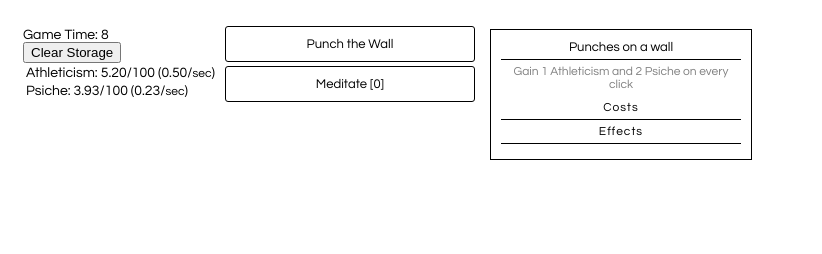
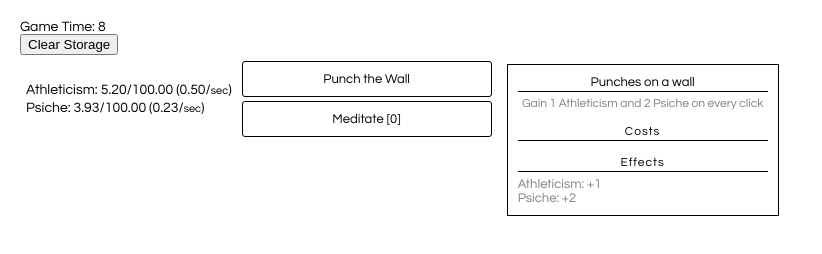
Before and after one commit to Alist3r/myapp, a React app: page / in a window 1280 px wide. Both pictures are taken after a click on the button "Punch the Wall". Shown: the whole page, without its empty margins (0-822 px from the left). Built offline with nearby package versions, Linux system fonts and the light colour scheme.

Commit message:
Constantnames, tooltip improved

```diff
--- a/src/Components/ActivityPanel.js
+++ b/src/Components/ActivityPanel.js
@@ -6,35 +6,40 @@ class ActivityPanel extends React.Component {
     super(props)
     this.state = {
       activity: props.activity,
-      gameResources: props.resourceList
+      gameResources: props.resourcesList
     }
   }
 
+
   doActivity() {
     var activityToDo = this.state.activity //one activity
-    var resourcesList = this.state.gameResources.slice() //entire resource list
+    var resourcesList = this.state.gameResources
 
     // ---------- CLICK EFFECT ---------- //
-    if(activityToDo.effectPerClick != null) {
+    /*if(activityToDo.effectPerClick != null) {
       let effects = activityToDo.effectPerClick.slice()
-      effects.forEach(effect => { //load effects list
-        for(let i=0; i<resourcesList.length;i++) { //apply effect to matching resource
-          if(resourcesList[i].name === effect.resource) {
-            resourcesList[i].currentValue += effect.clickValue //add effect clickvalue
+      effects.forEach(effect => { //for each effect
+
+        let resourceIndex = resourcesList.findIndex(x => x.name === effect.resource) //find the respective resource
+        resourcesList[resourceIndex].currentValue += effect.clickValue //add effect clickvalue
         this.setState({
           gameResources: resourcesList
         })
-          }
-        }
+
       });
-    }
+    }*/
 
     // ---------- TICK EFFECT ---------- //
-    if(activityToDo.effectPerTick != null) {
-      let upgradeCosts = activityToDo.upgradeCost.slice()
-      let upgradable = true
+    if(activityToDo.effect != null) {
 
-      upgradeCosts.forEach(cost => {
+      var upgradable = true
+      var havetoPay = false
+      var upgradeCosts = []
+
+      if(activityToDo.upgradeCost != null) {
+        upgradeCosts = activityToDo.upgradeCost.slice()
+
+        upgradeCosts.forEach(cost => { //Checking if resources are enough
           let resourceIndex = resourcesList.findIndex(x => x.name === cost.resource)
           if (upgradable && resourcesList[resourceIndex].currentValue >= cost.cost)
             upgradable = true
@@ -42,15 +47,20 @@ class ActivityPanel extends React.Component {
             upgradable = false
         })
 
+        havetoPay = true
+      }
+
       if(upgradable) {
-        let effects = activityToDo.effectPerTick.slice()
+        let effects = activityToDo.effect.slice()
 
-        //paying resources
+        //paying resources and update the next cost
+        if(havetoPay) {
           for(let i=0; i<resourcesList.length;i++) {
             let indexToPay = upgradeCosts.findIndex(x => x.resource === resourcesList[i].name)
               if(indexToPay !== -1) {
                 resourcesList[i].currentValue -= upgradeCosts[indexToPay].cost
                 upgradeCosts[indexToPay].cost += ((upgradeCosts[indexToPay].upgradeCostRatio * upgradeCosts[indexToPay].cost))
+              }
           }
         }
 
@@ -61,20 +71,20 @@ class ActivityPanel extends React.Component {
               resourcesList[index].incRatio += effect.perSecRatio
             if (effect.percRatio != null)
               resourcesList[index].incRatio += ((resourcesList[index].incRatio * effect.percRatio) / 100)
-            if (effect.flatRatio != null)
-              resourcesList[index].maxValue += effect.flatRatio
+            if (effect.maxValue != null)
+              resourcesList[index].maxValue += effect.maxValue
+            if (effect.clickRatio != null)
+            resourcesList[index].currentValue += effect.clickRatio
         })
-      }
 
         activityToDo.upgradeCost = upgradeCosts.slice()
+        if (activityToDo.stage != null) activityToDo.stage += 1
         this.setState ({
           gameResources: resourcesList,
           activity: activityToDo
         })
-      activityToDo.stage += 1
       }
-
-    // ---------- FLAT EFFECT ---------- //
+    }
   }
 
   render() {
@@ -82,7 +92,7 @@ class ActivityPanel extends React.Component {
     let resources = this.state.gameResources
       return(
         <Tooltip activity={activity} resourcesList={resources} direction="right">
-          <button onClick={() => this.doActivity()} className='activity'> {activity.name} {activity.stage != null && ( <span>[{activity.stage}]</span>)} </button>
+          <button onClick={() => this.doActivity()} className='Activity-Btn'> {activity.name} {activity.stage != null && ( <span>[{activity.stage}]</span>)} </button>
         </Tooltip>
       )
     }
--- a/src/Components/Game.js
+++ b/src/Components/Game.js
@@ -1,10 +1,11 @@
 import React from 'react'
 import ResourcePanel from './ResourcesPanel.js'
 import ActivityPanel from './ActivityPanel.js'
+import GameTime from './GameTime.js'
 
 import resourcesList from '../Utilities/ResourcesList.js'
 import activityList from '../Utilities/ActivityList.js'
-import {saveState, loadState} from '../Utilities/UtilityFunctions.js'
+import {loadState} from '../Utilities/UtilityFunctions.js'
 
 class Game extends React.Component {
     constructor(props) {
@@ -21,18 +22,14 @@ class Game extends React.Component {
 
     tick() {
         this.setState({
-            gameTime: this.state.gameTime + 1
+
         });
-
-        if(this.state.gameTime % 5 === 0) {
-            saveState(this.state)
-        }
     }
 
     componentDidMount() {
         this.timerID = setInterval(
             () => this.tick(),
-            1000
+            100
         );
     }
 
@@ -46,14 +43,11 @@ class Game extends React.Component {
         let i=0;
         let j=0;
         return(
-
+            <div>
+                <GameTime gameState={this.state} />
                 <table id='mainTable'>
                     <tr>
                         <td>
-                        <div>Game Time: {this.state.gameTime}</div>
-                        {/* DA TOGLIERE */}
-                        <div><button onClick={() => {localStorage.clear()}}>Clear Storage</button></div>
-                        {/* ^^^^^^^^^^^^^^^ */}
                             <table>
                                 {gameResources.map(resource => (
                                     <tr key={i++}>
@@ -67,7 +61,7 @@ class Game extends React.Component {
                                 {gameActivities.map(activity => (
                                     <tr key={j++}>
                                         <td>
-                                        <ActivityPanel activity={activity} resourceList ={gameResources} />
+                                            <ActivityPanel activity={activity} resourcesList ={gameResources} />
                                         </td>
                                     </tr>
                                 ))}
@@ -76,7 +70,7 @@ class Game extends React.Component {
                     </tr>
 
                 </table>
-
+            </div>
 
         )
     }
--- /dev/null
+++ b/src/Components/GameTime.js
@@ -0,0 +1,45 @@
+import React from 'react'
+import {saveState} from '../Utilities/UtilityFunctions.js'
+
+class GameTime extends React.Component {
+  constructor(props) {
+    super(props)
+    this.state = {
+      gameState: props.gameState,
+    }
+  }
+
+  tick() {
+    let updateState = this.state.gameState
+    updateState.gameTime += 1
+    this.setState({
+      gameState: updateState
+    });
+
+    if(updateState.gameTime % 5 === 0) {
+        saveState(this.state.gameState)
+    }
+}
+
+componentDidMount() {
+    this.timerID = setInterval(
+        () => this.tick(),
+        1000
+    );
+}
+
+componentWillUnmount() {
+    clearInterval(this.timerID);
+}
+
+  render() {
+      return(
+        <div>
+          <div>Game Time: {this.state.gameState.gameTime}</div>
+          <div><button onClick={() => {localStorage.clear()}}>Clear Storage</button></div>
+        </div>
+      )
+    }
+}
+
+export default GameTime;
--- a/src/Components/ResourcesPanel.js
+++ b/src/Components/ResourcesPanel.js
@@ -1,4 +1,5 @@
 import React from 'react'
+import {roundNumber} from '../Utilities/UtilityFunctions.js'
 
 class ResourcePanel extends React.Component {
   constructor(props) {
@@ -36,10 +37,8 @@ class ResourcePanel extends React.Component {
 
   render() {
     let resource = this.state.resource
-    let stamp = (Math.round(resource.currentValue * 100) / 100).toFixed(2);
-    let cutIncRatio = (Math.round(resource.incRatio * 100) / 100).toFixed(2);
       return(
-          <div>{resource.name}: {stamp}/{resource.maxValue} ({cutIncRatio}/<span className="Span-Sec">sec</span>)</div>
+          <div>{resource.name}: {roundNumber(resource.currentValue)}/{roundNumber(resource.maxValue)} ({roundNumber(resource.incRatio)}/<span className="Resource-Span-Sec">sec</span>)</div>
       )
     }
 }
--- a/src/Components/Tooltip.js
+++ b/src/Components/Tooltip.js
@@ -1,5 +1,6 @@
 import React, { useState } from "react";
 import "../tooltip.css";
+import {roundNumber} from '../Utilities/UtilityFunctions.js'
 
 const Tooltip = (props) => {
   let timeout;
@@ -15,6 +16,14 @@ const Tooltip = (props) => {
     clearInterval(timeout);
     setActive(false);
   };
+
+  const currentValueColor = (currentValue, costValue) => {
+    let classColor = "Tooltip-Resource-CurrentValue-Color-Grey"
+    if(currentValue < costValue)
+      classColor = "Tooltip-Resource-CurrentValue-Color-Red"
+
+    return classColor
+  }
 
   var activity = props.activity
   var resources = props.resourcesList.slice()
@@ -41,7 +50,7 @@ const Tooltip = (props) => {
             {activity.upgradeCost && (activity.upgradeCost.map(upgradeCost => (
               <span className="Tooltip-EffectRow">
                 {upgradeCost.resource}: {resources.map(resource => (
-                  resource.name === upgradeCost.resource && (<span>{(Math.round(resource.currentValue*100)/100).toFixed(2)}</span>)
+                  resource.name === upgradeCost.resource && (<span className={currentValueColor(resource.currentValue,upgradeCost.cost)}>{roundNumber(resource.currentValue)}</span>)
                 ))} / {upgradeCost.cost}
                 <br></br>
               </span>
@@ -51,16 +60,17 @@ const Tooltip = (props) => {
             {/*--------- EFFECTS ---------*/}
             <div className="Tooltip-Title">Effects</div>
             <div className="Tooltip-Divider"></div>
-            {activity.effectPerTick && (activity.effectPerTick.map(effectPerTick => (
+            {activity.effect.map(effect => (
 
               <span className="Tooltip-EffectRow">
-                  {effectPerTick.perSecRatio && (<span>{effectPerTick.resource}: {effectPerTick.perSecRatio}/<span className="Tooltip-Sec">sec</span></span>)}
-                  {effectPerTick.percRatio && (<span>{effectPerTick.resource}: {effectPerTick.percRatio}%</span>)}
-                  {effectPerTick.flatRatio && (<span>Max {effectPerTick.resource}: +{effectPerTick.flatRatio} </span>)}
+                  {effect.perSecRatio && (<span>{effect.resource}: {effect.perSecRatio}/<span className="Tooltip-Sec">sec</span></span>)}
+                  {effect.percRatio && (<span>{effect.resource}: {effect.percRatio}%</span>)}
+                  {effect.maxValue && (<span>Max {effect.resource}: +{effect.maxValue} </span>)}
+                  {effect.clickRatio && (<span>{effect.resource}: +{effect.clickRatio} </span>)}
                 <br></br>
               </span>
 
-            )))}
+            ))}
           </div>
         </div>
       )}
--- a/src/Utilities/ActivityList.js
+++ b/src/Utilities/ActivityList.js
@@ -1,32 +1,33 @@
+import * as resNames from './StringsConst.js';
+
 const activityList = [
     {
-        name: 'Punch the Wall',
+        name: resNames.ACT_PUNCH,
         description: 'Punches on a wall',
         effectDesc:  'Gain 1 Athleticism and 2 Psiche on every click',
         stage: null,
         upgradeCost: null,
-        effectPerClick: [
-            { resource: 'Athleticism', clickValue: 1 },
-            { resource: 'Psiche', clickValue: 2}
+        effect: [
+            { resource: resNames.RES_ATL, clickRatio: 1},
+            { resource: resNames.RES_PSI, clickRatio: 2}
         ],
-        effectPerTick: null,
         defaultUnlocked: true,
         unlockedFrom: null
     },
     {
-        name: 'Meditate',
+        name: resNames.ACT_MEDIT,
         description: 'Enter a meditate state',
         effectDesc:  'Every level of meditate grants Psiche and Athleticism production',
         stage: 0,
         upgradeCost: [
-            { resource: 'Psiche', cost: 50, upgradeCostRatio: 0.3 },
-            { resource: 'Athleticism', cost: 15, upgradeCostRatio: 0.5}
+            { resource: resNames.RES_ATL, cost: 15, upgradeCostRatio: 0.5},
+            { resource: resNames.RES_PSI, cost: 50, upgradeCostRatio: 0.3 }
         ],
-        effectPerClick: null,
-        effectPerTick: [
-            { resource: 'Psiche', perSecRatio: 0.2, percRatio: null, flatRatio: null },
-            { resource: 'Athleticism', perSecRatio: null, percRatio: 3, flatRatio: null },
-            { resource: 'Psiche', perSecRatio: null, percRatio: null, flatRatio: 50}
+        effect: [
+            { resource: resNames.RES_ATL, perSecRatio: null, percRatio: 3, clickRatio: null, maxValue: null },
+            { resource: resNames.RES_ATL, maxValue: 20},
+            { resource: resNames.RES_PSI, perSecRatio: 0.2},
+            { resource: resNames.RES_PSI, maxValue: 50}
         ],
         defaultUnlocked: true,
         unlockedFrom: null
--- a/src/Utilities/ResourcesList.js
+++ b/src/Utilities/ResourcesList.js
@@ -1,13 +1,15 @@
+import * as resNames from './StringsConst.js';
+
 const resourcesList = [
     {
-        name: 'Athleticism',
+        name: resNames.RES_ATL,
         currentValue: 0,
         maxValue: 100,
         incRatio: 0.50,
         unlocked: true
     },
     {
-        name: 'Psiche',
+        name: resNames.RES_PSI,
         currentValue: 0,
         maxValue: 100,
         incRatio: 0.23,
--- /dev/null
+++ b/src/Utilities/StringsConst.js
@@ -0,0 +1,5 @@
+export const RES_ATL = "Athleticism"
+export const RES_PSI = "Psiche"
+
+export const ACT_PUNCH = "Punch the Wall"
+export const ACT_MEDIT = "Meditate"
--- a/src/Utilities/UtilityFunctions.js
+++ b/src/Utilities/UtilityFunctions.js
@@ -40,3 +40,7 @@ export function loadState(state) {
 
     return updatedstate
 }
+
+export function roundNumber(number) {
+    return (Math.round(number * 100) / 100).toFixed(2);
+}
--- a/src/index.css
+++ b/src/index.css
@@ -4,11 +4,11 @@ body {
   color: black;
 }
 
-.Span-Sec {
-  font-size: 12px;
+.Resource-Span-Sec {
+  font-size: 11px;
 }
 
-.activity {
+.Activity-Btn {
   background-color: #fff;
   cursor: pointer;
   border: 1px solid black;
@@ -18,10 +18,10 @@ body {
   font: 13px "Century Gothic", Futura, sans-serif;
 }
 
-.activity:active {
+.Activity-Btn:active {
   background-color: #bdbdbd;
 }
 
-.activity:focus {
+.Activity-Btn:focus {
   outline: none;
 }
--- a/src/tooltip.css
+++ b/src/tooltip.css
@@ -15,7 +15,7 @@
 .Tooltip-Tip {
   position: absolute;
   left: 50%;
-  width: 240px;
+  width: 250px;
   transform: translateX(-50%);
   padding: 10px;
   color: var(--tooltip-text-color);
@@ -32,7 +32,7 @@
 
 .Tooltip-Divider {
   border-bottom: 1px solid black;
-  margin-top: 5px;
+  margin-top: 2px;
   margin-bottom: 5px;
 }
 
@@ -40,6 +40,7 @@
   text-align: center;
   letter-spacing: 1px;
   font-size: 12px;
+  margin-top: 15px;
 }
 
 .Tooltip-EffectDesc {
@@ -56,6 +57,15 @@
 .Tooltip-Sec {
   font-size: 11px;
 }
+
+.Tooltip-Resource-CurrentValue-Color-Red {
+  color: red
+}
+
+.Tooltip-Resource-CurrentValue-Color-Grey {
+  color: grey
+}
+
 
 /* CSS border triangles */
 .Tooltip-Tip::before {
```
Also changed, not shown: 1 other file. Lines whose indentation alone changed are shown as unchanged.
